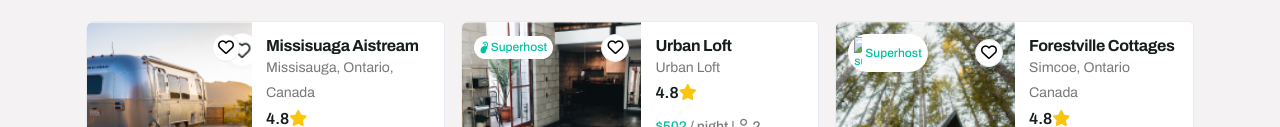
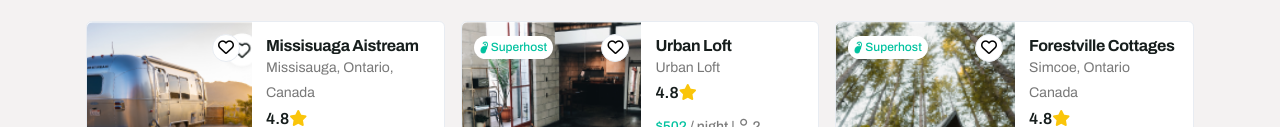
Before and after one commit to Danny-Agyei/localhost, a plain HTML site: page property/property.html in a window 1280 px wide. Shown: the part 1758-1885 px from the top of the page. Drawn offline with Linux system fonts and the light colour scheme.

Commit message:
added property page

```diff
--- a/property/property.html
+++ b/property/property.html
@@ -482,7 +482,7 @@
                                         class="stays__img" />
                                     <div class="stays__action l-flex-row u-space-between u-align-center">
                                         <div class="l-flex-row u-align-center superhost stays__label">
-                                            <img src="assets/images/superhost.png" alt="supperhost"
+                                            <img src="/localhost/assets/images/superhost.png" alt="supperhost"
                                                 class="superhost__img stays__label-img" />
                                             <span class="superhost__text">Superhost</span>
                                         </div>
```
